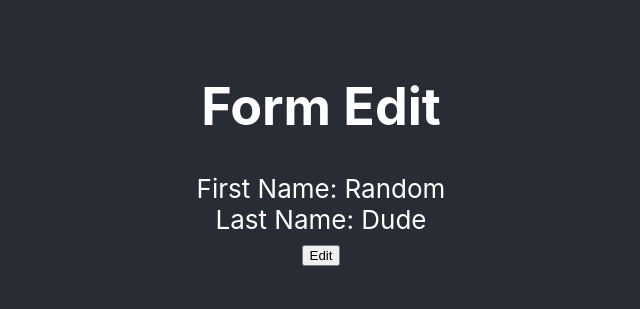
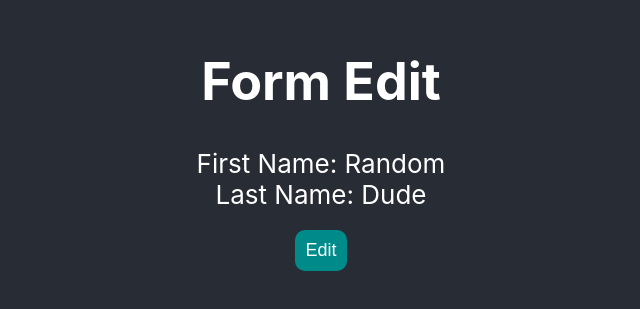
Before and after one commit to CUNY-2X-TTP-2020/react-form-edit, a React (Create React App) app: page / in a window 1280 px wide. Shown: the part 247-556 px from the top of the page, without its empty margins (319-959 px from the left). Built offline with nearby package versions, Linux system fonts and the light colour scheme.

Commit message:
Add button styling

```diff
--- a/src/App.css
+++ b/src/App.css
@@ -14,3 +14,31 @@
     font-size: calc(10px + 2vmin);
     color: white;
 }
+
+button
+{
+    background-color: darkcyan;
+    border: none;
+    border-radius: 10px;
+    color: white;
+    font-size: calc(10px + 1vmin);
+    padding: 10px;
+    margin: 20px 10px;
+}
+
+button:hover
+{
+    background-color: lightseagreen;
+}
+
+button:active
+{
+    position: relative;
+    top: 2px;
+}
+
+button:active,
+button:focus
+{
+    outline: none;
+}
```
